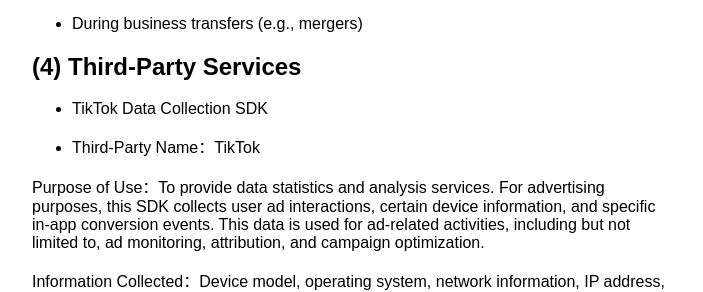
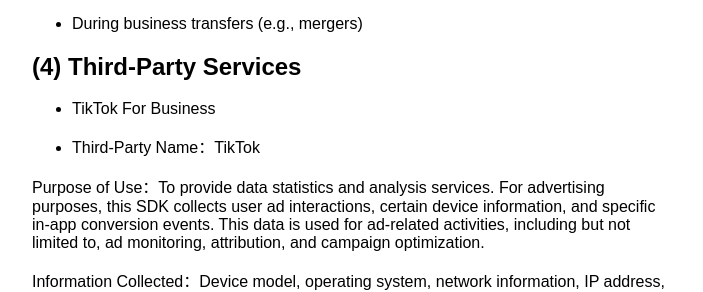
Before and after one commit to chiyun-hk/chiyun-hk.github.io, a Jekyll site: the page built from privacy-policy.md, in a window 1280 px wide and 900 px high, scrolled down 1744 px. Shown: the part 160-452 px from the top of the window, without its empty margins (288-991 px from the left). Built offline with Jekyll 4.4.1, drawn with Linux system fonts in a browser that asks for light colours.

Commit message:
Update privacy-policy.md

```diff
--- a/privacy-policy.md
+++ b/privacy-policy.md
@@ -96,7 +96,7 @@ We may disclose your information:
 
 ## (4) Third-Party Services
 
-*   TikTok Data Collection SDK
+*   TikTok For Business
 
 *   Third-Party Name：TikTok
 
```
